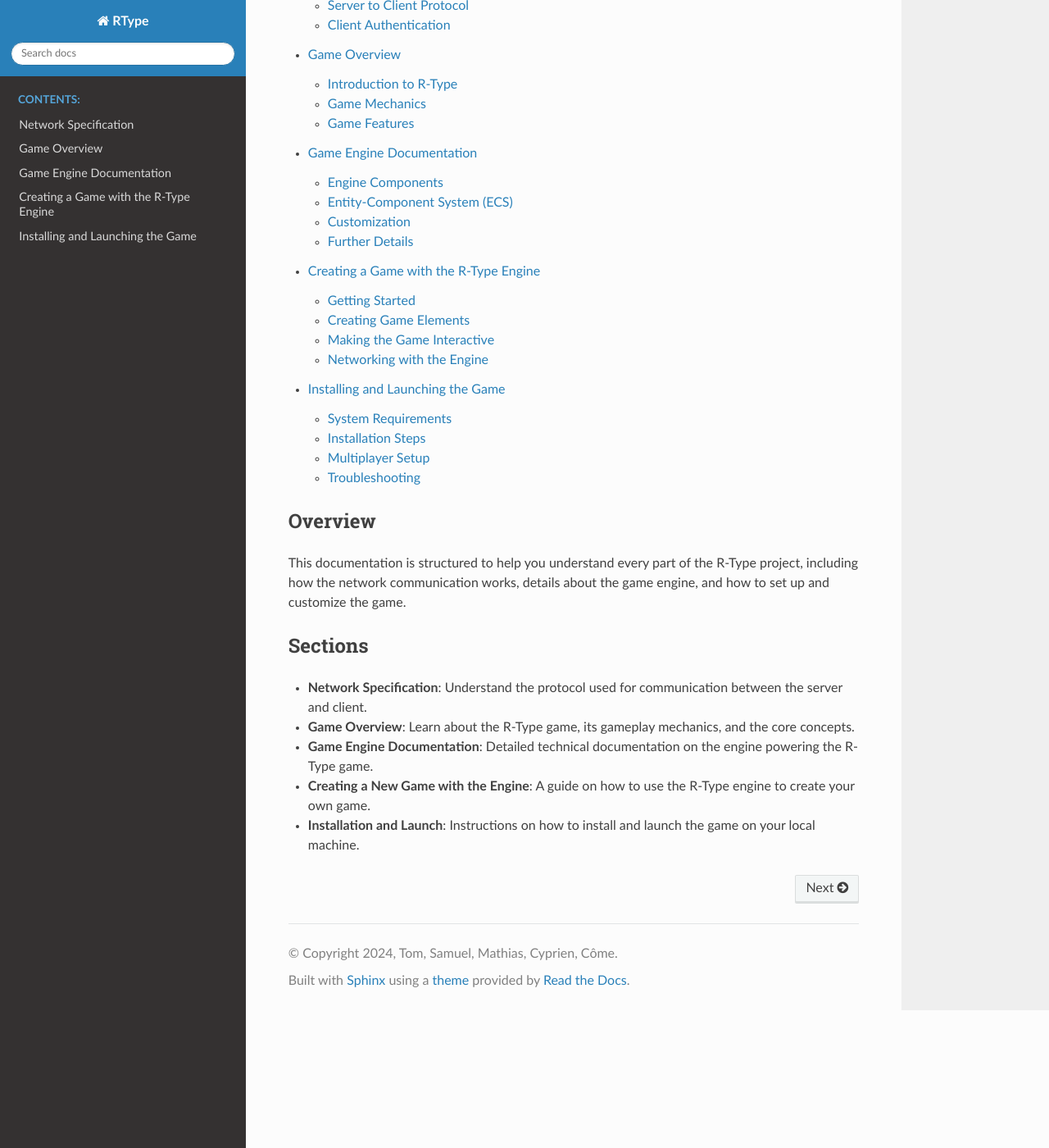
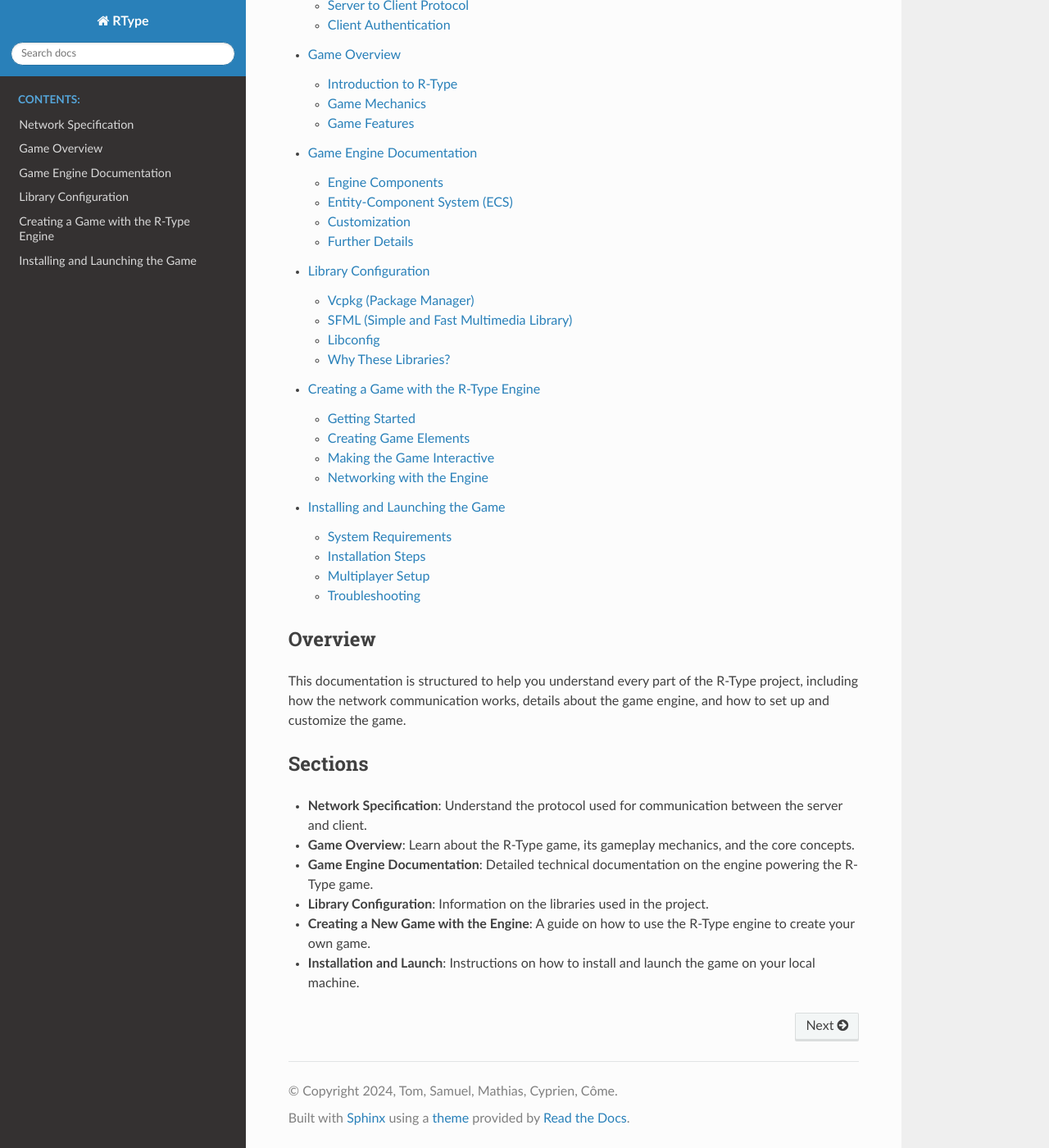
Before and after one commit to PokeZappy/rtype-documentation, a Sphinx documentation site: the page built from source/index.rst, in a window 1280 px wide and 1400 px high, scrolled down 321 px. Shown: the whole window at 82% size. Built offline with Sphinx 7.4.7 and the Read the Docs theme 3.1.0, drawn with Linux system fonts in a browser that asks for light colours; some of the changed lines change nothing that is shown.

Commit message:
feat: add library config documentation

```diff
--- a/source/index.rst
+++ b/source/index.rst
@@ -8,6 +8,7 @@ Welcome to R-Type's Documentation!
    protocol
    game_description
    engine_doc
+   lib_configuration
    create_game_with_engine
    install_and_launch
 
@@ -25,6 +26,8 @@ Sections
 
 - **Game Engine Documentation**: Detailed technical documentation on the engine powering the R-Type game.
 
+- **Library Configuration**: Information on the libraries used in the project.
+
 - **Creating a New Game with the Engine**: A guide on how to use the R-Type engine to create your own game.
 
 - **Installation and Launch**: Instructions on how to install and launch the game on your local machine.
--- /dev/null
+++ b/source/lib_configuration.rst
@@ -0,0 +1,39 @@
+Library Configuration
+======================
+
+In this project, we use several libraries to manage different parts of the game. We also use **vcpkg** as our package manager to easily install and manage these libraries.
+
+Vcpkg (Package Manager)
+-----------------------
+
+We use **vcpkg** as our package manager to simplify the process of installing and managing external libraries. It helps by:
+
+- **Easy Setup**: Installing libraries like SFML and libconfig is much easier with vcpkg. You don’t have to manually download, configure, and build them.
+- **Cross-Platform**: vcpkg supports multiple platforms (Windows, macOS, Linux), which makes it easy to maintain the project across different systems.
+- **Library Updates**: vcpkg keeps track of library versions, making it simple to update to newer versions without breaking the project.
+
+
+SFML (Simple and Fast Multimedia Library)
+-----------------------------------------
+
+We chose **SFML** for handling all the graphics, input, and audio in our game. SFML is a good fit because:
+
+- **2D Graphics**: R-Type is a 2D game, so SFML's support for 2D rendering makes it perfect for our needs.
+- **Cross-Platform**: It works on Windows, macOS, and Linux, which makes it easy to develop and run the game on different operating systems.
+- **Simple to Use**: SFML is easier to use than some other graphics libraries, which saves time in development.
+
+SFML also includes built-in features for handling player input, such as detecting key presses and mouse movement, which are essential for the game controls.
+
+Libconfig
+---------
+
+We use **libconfig** to handle configuration files in our project. This library helps us store and manage settings or game options. The reasons we chose libconfig are:
+
+- **Lightweight**: It's a simple library that doesn't take up too much space or memory, which is important for keeping the game efficient.
+- **Easy to Read/Write**: It uses a format that's easy to read for humans (like JSON or XML), making it simple to update or change settings without much effort.
+- **Flexible**: We can easily add new configuration options as the game evolves, without having to rewrite big parts of the code.
+
+Why These Libraries?
+--------------------
+
+The reason we use **SFML**, **libconfig**, and **vcpkg** is because they offer a balance between **ease of use** and **performance**. SFML handles the important parts of the game (like graphics and input), libconfig lets us manage game settings simply, and vcpkg makes managing these libraries much easier. Together, they make development faster and more reliable.
```
Also changed, not shown: 1 other file.
